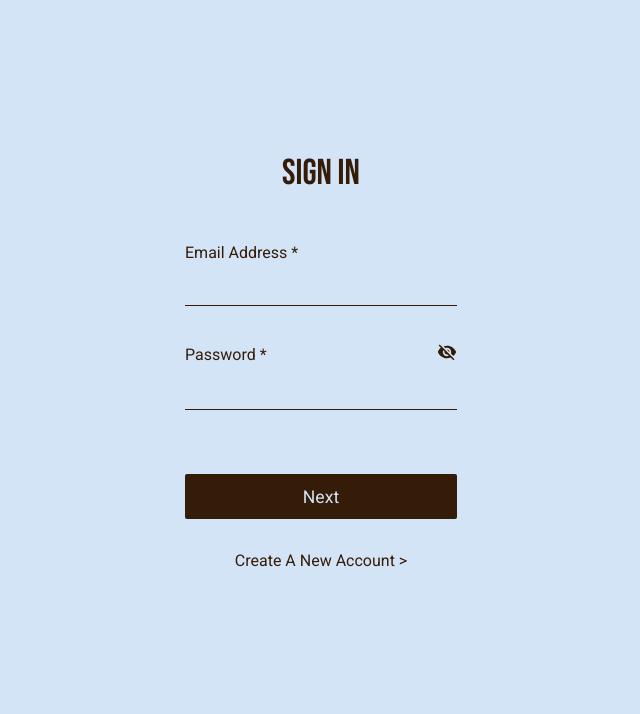
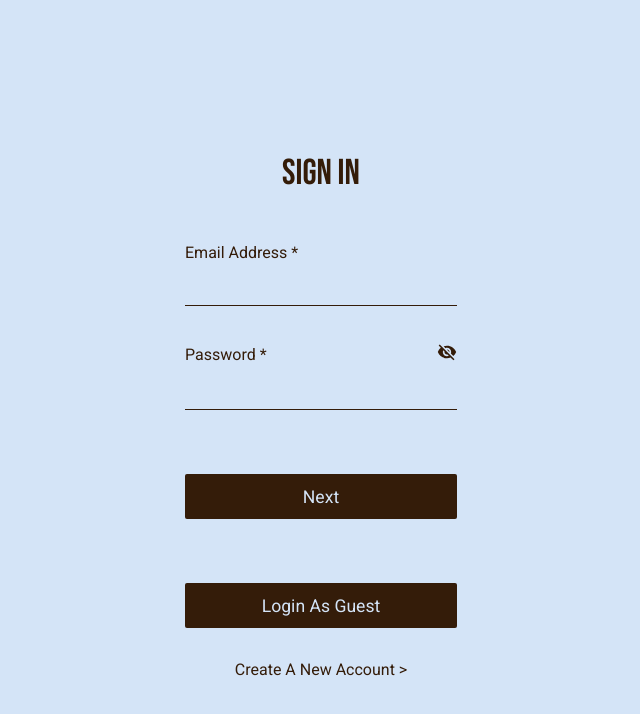
Before and after one commit to tejas-muthya37/habitify-review, a React (Create React App) app: page /login in a window 1280 px wide. Shown: the top 714 px of the page, without its empty margins (319-959 px from the left). Built offline with nearby package versions, Linux system fonts and the light colour scheme.

Commit message:
Feat: Login as Guest (for roc8)

```diff
--- a/src/Screens/Authenticate/Authenticate.js
+++ b/src/Screens/Authenticate/Authenticate.js
@@ -88,6 +88,12 @@ function Authenticate(props) {
     }
   };
 
+  const handleGuestLogin = () => {
+    emailRef.current.value = "tejas.muthya@gmail.com";
+    passwordRef.current.value = "tejasmuthya";
+    handleAuth();
+  };
+
   return (
     <div className="Authenticate">
       <p
@@ -129,6 +135,9 @@ function Authenticate(props) {
           </div>
         </div>
         <button onClick={handleAuth}>Next</button>
+        {props.cardTitle === "SIGN IN" && (
+          <button onClick={handleGuestLogin}>Login As Guest</button>
+        )}
         <p className="alternate-cta">
           <Link to={props.cardTitle === "SIGN IN" ? "/signup" : "/login"}>
             {props.alternate} <span>{">"}</span>
```
Also changed, not shown: src/backend/db/users.js (+9 -0 lines).
